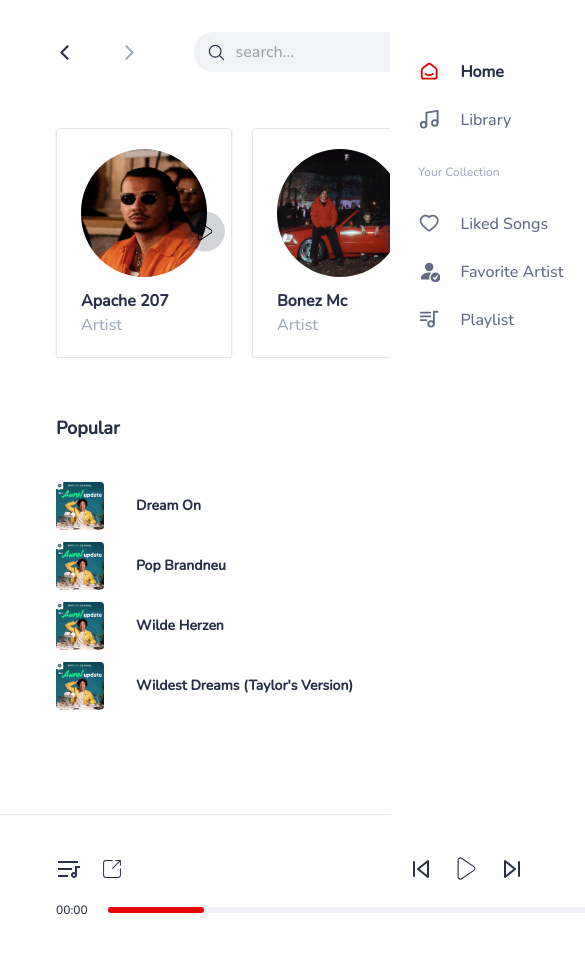
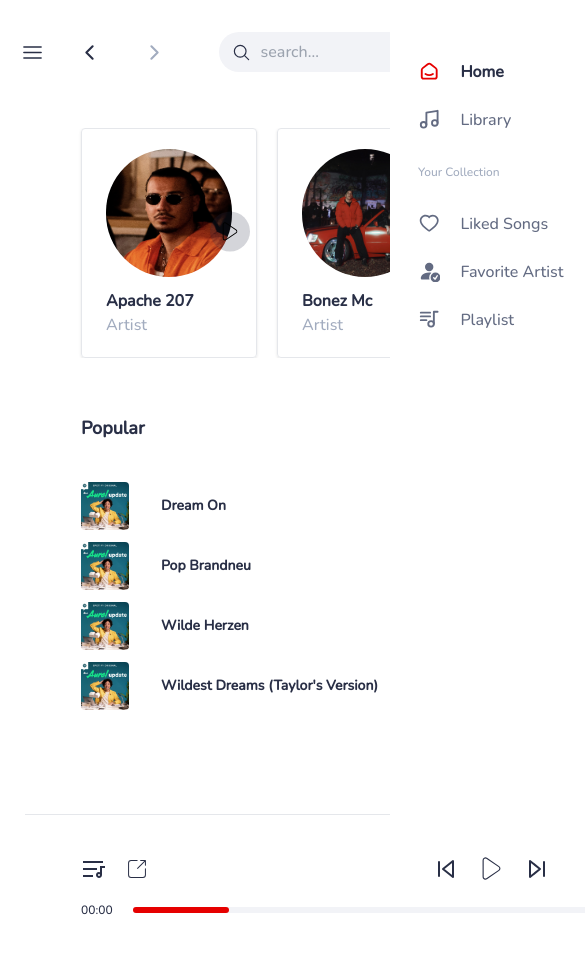
Before and after one commit to mhmd-bagha/music-player-client, a Next.js app: page / in a window 390 px wide. Shown: the top 954 px of the page, 585 px wide, since content can reach past the window. Built offline with nearby package versions, Linux system fonts and the light colour scheme.

Commit message:
feat: added button open menu

```diff
--- a/components/menu/menu.jsx
+++ b/components/menu/menu.jsx
@@ -7,6 +7,7 @@
 import {VscChromeClose} from "react-icons/vsc";
 import {useEffect, useMemo, useState} from "react";
 import useDeviceWidth from "@/helpers/device-width";
+import {HiBars3} from "react-icons/hi2";
 
 const Menu = () => {
     const [openMenu, setOpenMenu] = useState(undefined)
@@ -30,8 +31,13 @@
     }, [getDevice])
 
     return (
+        <>
+            {/* open button */}
+            <button className="flex relative lg:hidden top-10 left-5" onClick={() => setOpenMenu(true)}>
+                <HiBars3 size={25} className="color-gunmetal"/>
+            </button>
             <div
-            className={`bg-white h-screen fixed top-0 bottom-0 z-10 lg:relative w-full lg:w-1/6 px-7 py-9 border-r transition-all duration-500 ease-in-out ${activeMenuClass}`}>
+                className={`bg-white h-screen fixed top-0 bottom-0 z-10 lg:relative w-full lg:w-1/6 border-r px-7 py-9 transition-all duration-500 ease-in-out ${activeMenuClass}`}>
                 {/* close button */}
                 <button className="block lg:hidden float-right" onClick={() => setOpenMenu(false)}>
                     <VscChromeClose size={25} className="color-gunmetal"/>
@@ -59,7 +65,8 @@
                         </NavLink>
                     </div>
                     <div className='my-6'>
-                    <NavLink href="/favorite-artist" className={style.menu_items} activeClassName={style.active}>
+                        <NavLink href="/favorite-artist" className={style.menu_items}
+                                 activeClassName={style.active}>
                             <BsPersonFillCheck/>
                             <p className="pl-5">Favorite Artist</p>
                         </NavLink>
@@ -72,6 +79,7 @@
                     </div>
                 </div>
             </div>
+        </>
     )
 }
 
```
Lines whose indentation alone changed are shown as unchanged.
